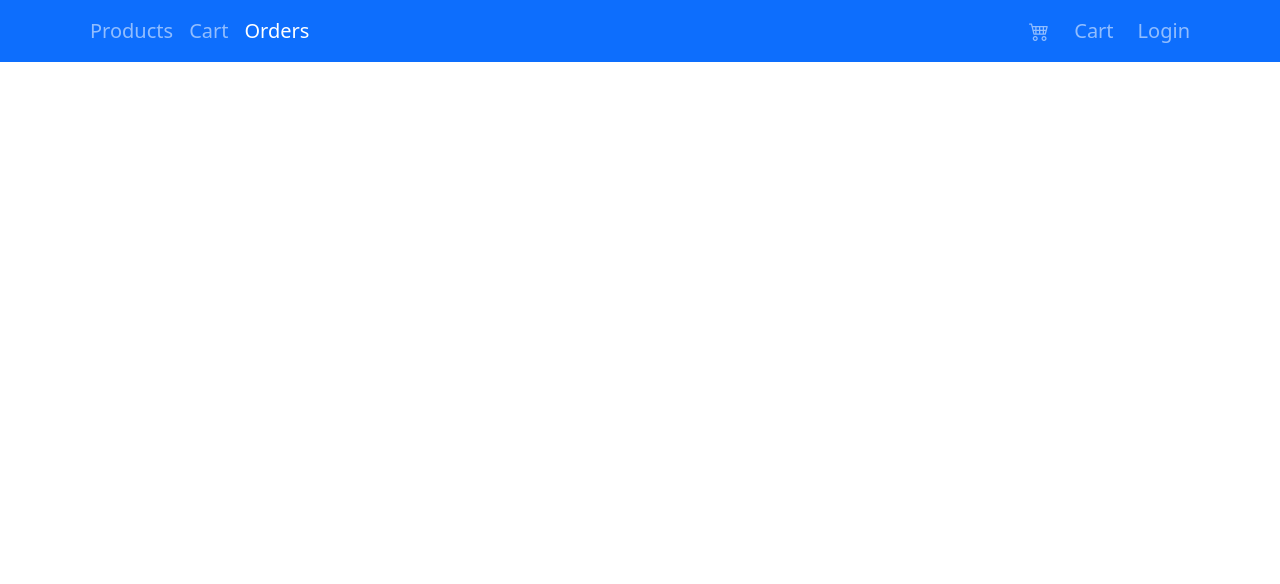
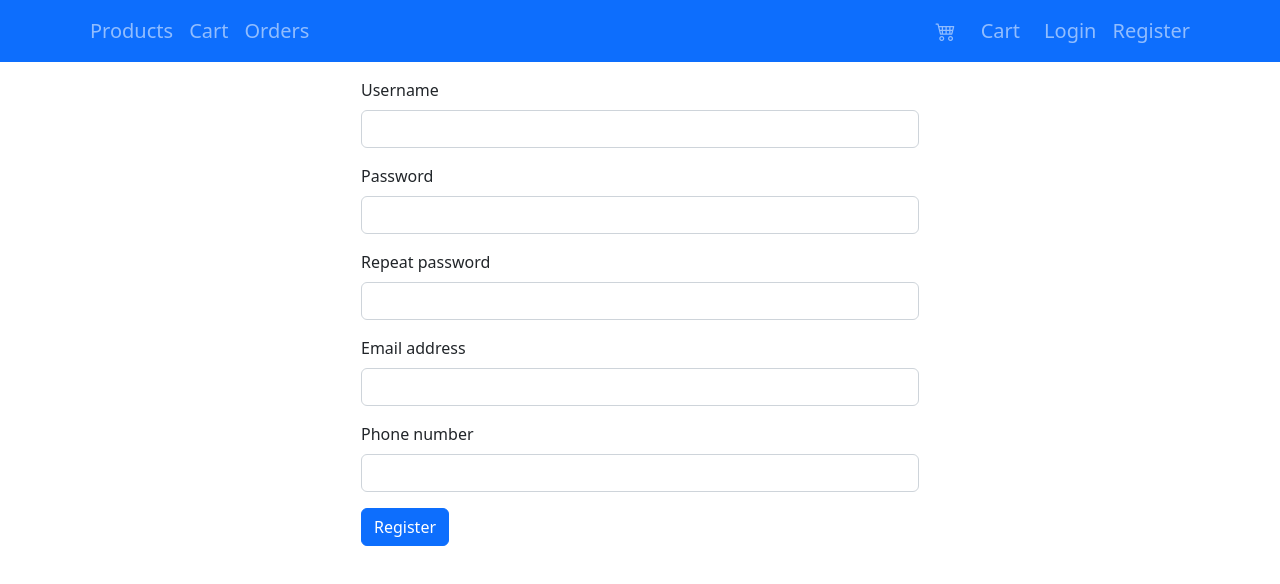
Before and after one commit to Lukasz0104/AJI_TUL_2022, an Angular app in the folder zadanie4/frontend/: page /register in a window 1280 px wide. Before the commit this address led to /. Shown: the top 584 px of the page. Built offline with nearby package versions, Linux system fonts and the light colour scheme.

Commit message:
Task 4 - Create basic registration form

```diff
--- a/zadanie4/frontend/src/app/app-routing.module.ts
+++ b/zadanie4/frontend/src/app/app-routing.module.ts
@@ -2,6 +2,7 @@ import { NgModule } from '@angular/core';
 import { RouterModule, Routes } from '@angular/router';
 import { CartComponent } from './components/cart/cart.component';
 import { ProductsComponent } from './components/products/products.component';
+import { RegisterComponent } from './components/register/register.component';
 
 const routes: Routes = [
     {
@@ -11,6 +12,10 @@ const routes: Routes = [
     {
         path: 'cart',
         component: CartComponent
+    },
+    {
+        path: 'register',
+        component: RegisterComponent
     }
 ];
 
--- a/zadanie4/frontend/src/app/app.module.ts
+++ b/zadanie4/frontend/src/app/app.module.ts
@@ -11,6 +11,7 @@ import { CartComponent } from './components/cart/cart.component';
 import { ProductsFilterComponent } from './components/products-filter/products-filter.component';
 import { ProductsComponent } from './components/products/products.component';
 import { TopBarComponent } from './components/top-bar/top-bar.component';
+import { RegisterComponent } from './components/register/register.component';
 
 @NgModule({
     declarations: [
@@ -19,7 +20,8 @@ import { TopBarComponent } from './components/top-bar/top-bar.component';
         ProductsComponent,
         ProductsFilterComponent,
         CartComponent,
-        CartPopoverComponent
+        CartPopoverComponent,
+        RegisterComponent
     ],
     imports: [
         BrowserModule,
--- /dev/null
+++ b/zadanie4/frontend/src/app/components/register/register.component.html
@@ -0,0 +1,74 @@
+<div class="container container-xl">
+    <form class="w-50 mx-auto">
+        <div class="mb-3">
+            <label
+                class="form-label"
+                for="username">
+                Username
+            </label>
+            <input
+                class="form-control"
+                type="text"
+                id="username"
+                name="username"
+                required
+                [(ngModel)]="registerDto.username" />
+        </div>
+        <div class="mb-3">
+            <label
+                class="form-label"
+                for="password">
+                Password
+            </label>
+            <input
+                class="form-control"
+                type="password"
+                name="password"
+                [(ngModel)]="registerDto.password"
+                id="password" />
+        </div>
+        <div class="mb-3">
+            <label
+                class="form-label"
+                for="repeat-password">
+                Repeat password
+            </label>
+            <input
+                class="form-control"
+                type="password"
+                id="repeat-password" />
+        </div>
+        <div class="mb-3">
+            <label
+                class="form-label"
+                for="email">
+                Email address
+            </label>
+            <input
+                class="form-control"
+                type="email"
+                name="email"
+                [(ngModel)]="registerDto.emailAddress"
+                id="email" />
+        </div>
+        <div class="mb-3">
+            <label
+                class="form-label"
+                for="phoneNumber">
+                Phone number
+            </label>
+            <input
+                class="form-control"
+                type="tel"
+                name="phoneNumber"
+                [(ngModel)]="registerDto.phoneNumber"
+                id="phoneNumber" />
+        </div>
+        <button
+            type="submit"
+            class="btn btn-primary"
+            (click)="register()">
+            Register
+        </button>
+    </form>
+</div>
--- /dev/null
+++ b/zadanie4/frontend/src/app/components/register/register.component.ts
@@ -0,0 +1,21 @@
+import { Component } from '@angular/core';
+import { RegisterDto } from '../../models/register-dto';
+import { AuthService } from '../../services/auth.service';
+
+@Component({
+    selector: 'app-register',
+    templateUrl: './register.component.html'
+})
+export class RegisterComponent {
+    protected registerDto: RegisterDto = new RegisterDto();
+
+    constructor(protected authService: AuthService) {}
+
+    register() {
+        // TODO add validation
+        this.authService.register(this.registerDto).subscribe((success) => {
+            console.log(success);
+            // TODO show toast message
+        });
+    }
+}
--- a/zadanie4/frontend/src/app/components/top-bar/top-bar.component.html
+++ b/zadanie4/frontend/src/app/components/top-bar/top-bar.component.html
@@ -66,6 +66,13 @@
                     Login
                 </a>
             </li>
+            <li class="nav-item">
+                <a
+                    routerLink="/register"
+                    class="nav-link">
+                    Register
+                </a>
+            </li>
         </ul>
     </div>
 </nav>
--- /dev/null
+++ b/zadanie4/frontend/src/app/models/register-dto.ts
@@ -0,0 +1,6 @@
+export class RegisterDto {
+    username = '';
+    password = '';
+    emailAddress = '';
+    phoneNumber = '';
+}
--- /dev/null
+++ b/zadanie4/frontend/src/app/services/auth.service.ts
@@ -0,0 +1,31 @@
+import { HttpClient, HttpResponse } from '@angular/common/http';
+import { Injectable } from '@angular/core';
+import { map, Observable } from 'rxjs';
+import { environment } from '../../environments/environment';
+import { RegisterDto } from '../models/register-dto';
+
+@Injectable({
+    providedIn: 'root'
+})
+export class AuthService {
+    private readonly AUTH_URL = `${environment.apiUrl}/auth`;
+    private _authenticated = false;
+
+    constructor(private httpClient: HttpClient) {}
+
+    get authenticated(): boolean {
+        return this._authenticated;
+    }
+
+    register(registerDto: RegisterDto): Observable<boolean> {
+        return this.httpClient
+            .post<void>(this.AUTH_URL + '/register', registerDto, {
+                observe: 'response'
+            })
+            .pipe(
+                map((res: HttpResponse<void>) => {
+                    return res.status === 204;
+                })
+            );
+    }
+}
```
